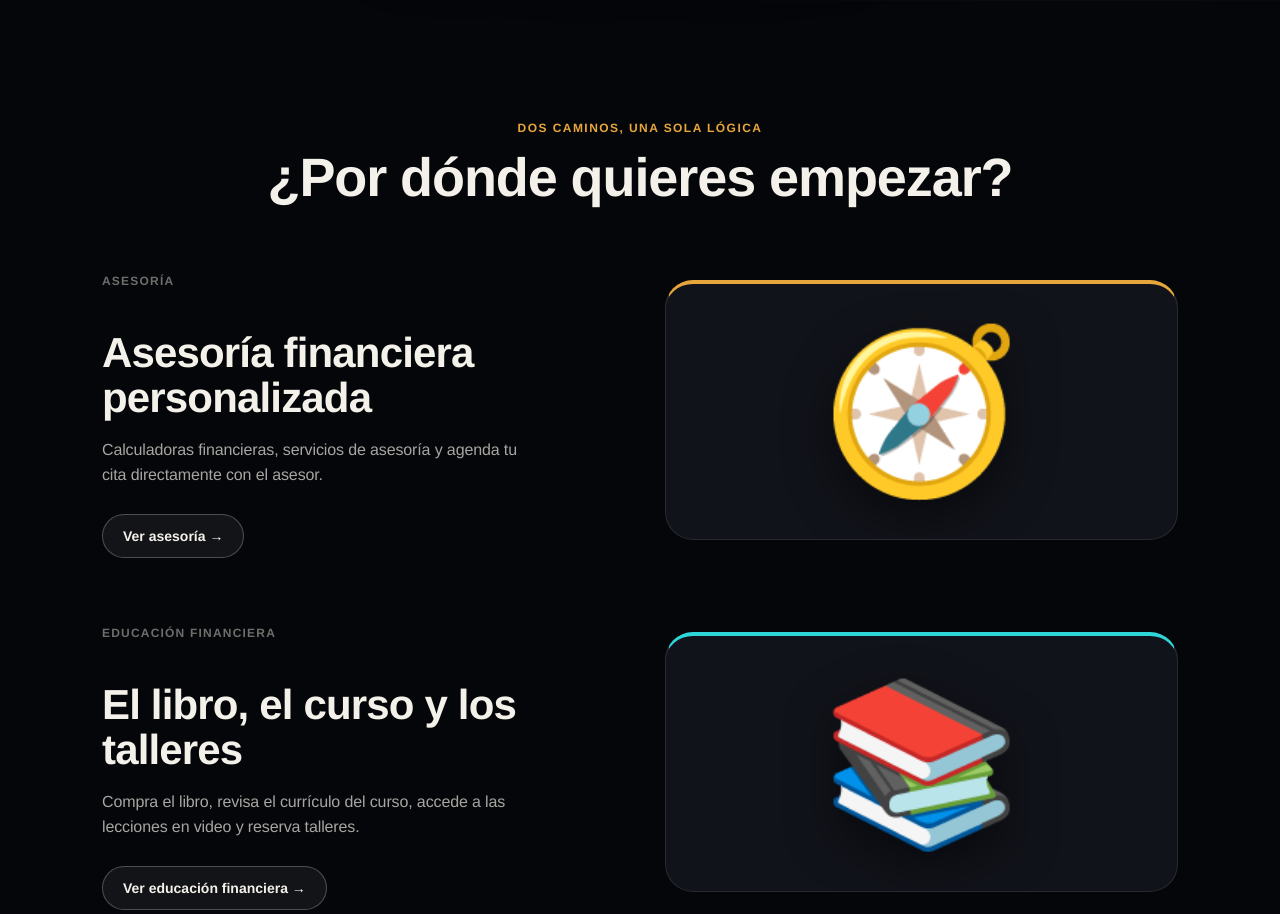
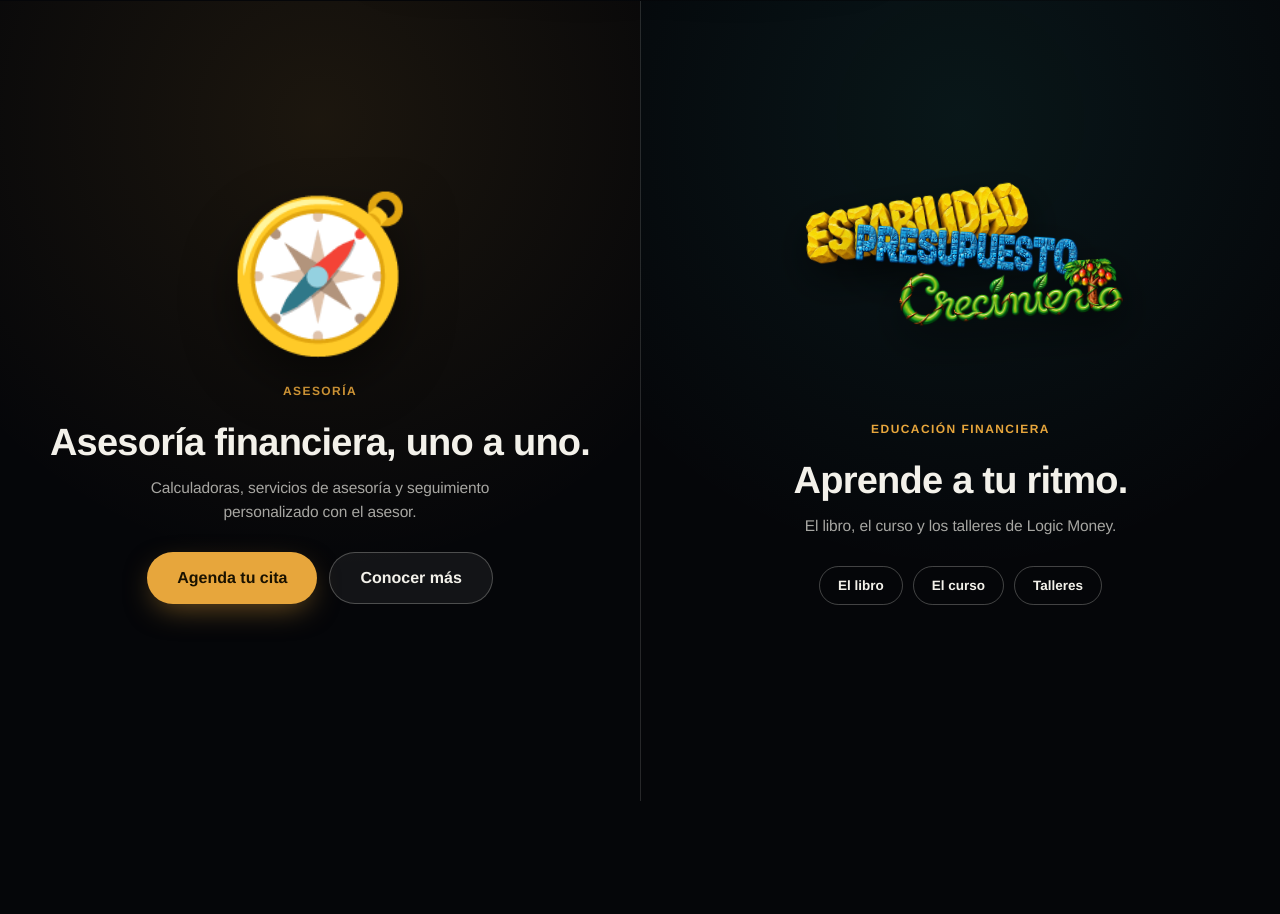
Before and after one commit to maldonadomelvin1996-svg/logic-money-site, a plain HTML site: page index.html in a window 1280 px wide. Shown: the part 924-1838 px from the top of the page. Drawn offline with Linux system fonts and the light colour scheme.

Commit message:
Rediseñar 'Dos caminos' como split-screen a pantalla completa
Asesoría y Educación Financiera pasan de bloques editoriales a dos
mitades de pantalla completa (100vh en escritorio), cada una
completamente clicable (stretched-link) hacia su página, con material
flotante sin tarjetas: un compás grande para Asesoría y un collage de
los wordmarks de marca (Presupuesto/Estabilidad/Crecimiento) para
Educación. Las subcategorías de Educación (libro/curso/talleres)
quedan como píldoras independientes encima del área clicable.

Co-Authored-By: Claude Sonnet 5 <noreply@anthropic.com>
Claude-Session: https://claude.ai/code/session_01Jiddjkco2RsYtca9a7RzYW

```diff
--- a/assets/css/styles.css
+++ b/assets/css/styles.css
@@ -215,37 +215,68 @@ a { color: inherit; }
 .ls-btn-block { width: 100%; }
 
 /* ---------- Two big category tiles ---------- */
-/* ---------- Editorial feature block (texto + imagen oversized, estilo Apple) ---------- */
-.ls-editorial { display: flex; flex-direction: column; gap: 56px; }
-.ls-editorial-row {
-  display: grid;
-  grid-template-columns: 1fr;
-  gap: 36px;
-  align-items: center;
-}
-@media (min-width: 820px) { .ls-editorial-row { grid-template-columns: 1fr 1fr; gap: 50px; } }
-.ls-editorial-row-reverse .ls-editorial-media { order: -1; }
-@media (min-width: 820px) { .ls-editorial-row-reverse .ls-editorial-media { order: 2; } }
+/* ---------- Split screen "determinante" (home): dos categorías, mitad y mitad,
+   material flotante sin tarjetas, estilo portada de revista. ---------- */
+.ls-split { display: flex; flex-direction: column; min-height: 100vh; }
+@media (min-width: 820px) { .ls-split { flex-direction: row; } }
 
-.ls-editorial-tag { font-size: 12px; font-weight: 700; text-transform: uppercase; letter-spacing: 0.1em; color: var(--text-faint); margin-bottom: 14px; }
-.ls-editorial-title { font-size: clamp(28px, 4.2vw, 42px); font-weight: 800; letter-spacing: -0.02em; line-height: 1.08; margin-bottom: 16px; }
-.ls-editorial-desc { font-size: 16px; color: var(--text-mid); line-height: 1.6; letter-spacing: -0.008em; margin-bottom: 26px; max-width: 440px; }
-
-.ls-editorial-media {
+.ls-split-half {
+  position: relative;
+  flex: 1 1 50%;
   display: flex;
+  flex-direction: column;
   align-items: center;
   justify-content: center;
-  min-height: 260px;
-  border-radius: 28px;
-  background: var(--card);
-  border: 1px solid var(--card-border);
-  position: relative;
+  text-align: center;
+  padding: 72px 28px;
+  min-height: 62vh;
   overflow: hidden;
 }
-.ls-editorial-glyph { font-size: 120px; line-height: 1; filter: drop-shadow(0 18px 24px rgba(0,0,0,0.5)); }
-@media (min-width: 640px) { .ls-editorial-glyph { font-size: 160px; } }
-.ls-editorial-asesoria { border-top: 4px solid var(--gold); }
-.ls-editorial-educacion { border-top: 4px solid var(--teal); }
+@media (min-width: 820px) { .ls-split-half { min-height: 100vh; padding: 60px 48px; } }
+
+.ls-split-asesoria { background: radial-gradient(circle at 50% 15%, rgba(231,166,60,0.1), transparent 60%); }
+.ls-split-educacion {
+  background: radial-gradient(circle at 50% 15%, rgba(47,214,217,0.08), transparent 60%);
+  border-top: 1px solid var(--border);
+}
+@media (min-width: 820px) { .ls-split-educacion { border-top: none; border-left: 1px solid var(--border); } }
+
+.ls-split-art { margin-bottom: 36px; }
+.ls-split-glyph { font-size: 110px; display: block; line-height: 1; filter: drop-shadow(0 22px 26px rgba(0,0,0,0.5)); }
+@media (min-width: 640px) { .ls-split-glyph { font-size: 150px; } }
+
+.ls-split-collage { position: relative; width: 240px; height: 150px; }
+@media (min-width: 640px) { .ls-split-collage { width: 320px; height: 190px; } }
+.ls-split-collage-img {
+  position: absolute;
+  width: 72%;
+  height: auto;
+  object-fit: contain;
+  filter: drop-shadow(0 16px 20px rgba(0,0,0,0.55));
+}
+.ls-split-collage-1 { top: 0; left: 0; transform: rotate(-9deg); z-index: 1; }
+.ls-split-collage-2 { top: 18%; left: 16%; transform: rotate(4deg); z-index: 2; }
+.ls-split-collage-3 { top: 36%; left: 30%; transform: rotate(-4deg); z-index: 3; }
+
+.ls-split-title { font-size: clamp(26px, 3.6vw, 38px); font-weight: 800; letter-spacing: -0.02em; line-height: 1.1; margin: 10px 0 12px; }
+.ls-split-desc { font-size: 15.5px; color: var(--text-mid); line-height: 1.55; letter-spacing: -0.008em; max-width: 360px; margin: 0 0 28px; }
+
+.ls-split-actions { position: relative; z-index: 2; display: flex; flex-wrap: wrap; gap: 12px; justify-content: center; }
+.ls-split-pills { position: relative; z-index: 2; display: flex; flex-wrap: wrap; gap: 10px; justify-content: center; }
+.ls-split-pill {
+  font-size: 13.5px;
+  font-weight: 700;
+  color: var(--text);
+  text-decoration: none;
+  padding: 11px 18px;
+  border-radius: 999px;
+  border: 1px solid var(--border-strong);
+  transition: border-color .15s ease, background .15s ease;
+}
+.ls-split-pill:hover { background: rgba(255,255,255,0.05); border-color: var(--teal); }
+.ls-split-action { position: relative; z-index: 2; }
+
+.ls-split-hit { position: absolute; inset: 0; z-index: 1; }
 
 /* ---------- Highlights carousel (banda mist, estilo Apple) ---------- */
 .ls-highlights-scroll {
--- a/index.html
+++ b/index.html
@@ -52,36 +52,36 @@
     </div>
   </section>
 
-  <section class="ls-section" id="caminos">
-    <div class="ls-wrap">
-      <div class="ls-reveal">
-        <p class="ls-eyebrow ls-center">Dos caminos, una sola lógica</p>
-        <h2 class="ls-h2 ls-center">¿Por dónde quieres empezar?</h2>
+  <section class="ls-split" id="caminos">
+    <div class="ls-split-half ls-split-asesoria ls-reveal">
+      <div class="ls-split-art">
+        <span class="ls-split-glyph">🧭</span>
       </div>
-      <div class="ls-editorial" style="margin-top:56px">
-        <div class="ls-editorial-row ls-reveal">
-          <div>
-            <p class="ls-editorial-tag">Asesoría</p>
-            <h3 class="ls-editorial-title">Asesoría financiera personalizada</h3>
-            <p class="ls-editorial-desc">Calculadoras financieras, servicios de asesoría y agenda tu cita directamente con el asesor.</p>
-            <a class="ls-btn ls-btn-ghost ls-btn-sm" href="asesoria.html">Ver asesoría →</a>
-          </div>
-          <div class="ls-editorial-media ls-editorial-asesoria">
-            <span class="ls-editorial-glyph">🧭</span>
-          </div>
-        </div>
-        <div class="ls-editorial-row ls-editorial-row-reverse ls-reveal">
-          <div>
-            <p class="ls-editorial-tag">Educación financiera</p>
-            <h3 class="ls-editorial-title">El libro, el curso y los talleres</h3>
-            <p class="ls-editorial-desc">Compra el libro, revisa el currículo del curso, accede a las lecciones en video y reserva talleres.</p>
-            <a class="ls-btn ls-btn-ghost ls-btn-sm" href="educacion.html">Ver educación financiera →</a>
-          </div>
-          <div class="ls-editorial-media ls-editorial-educacion">
-            <span class="ls-editorial-glyph">📚</span>
-          </div>
-        </div>
+      <p class="ls-eyebrow">Asesoría</p>
+      <h2 class="ls-split-title">Asesoría financiera, uno a uno.</h2>
+      <p class="ls-split-desc">Calculadoras, servicios de asesoría y seguimiento personalizado con el asesor.</p>
+      <div class="ls-split-actions">
+        <a class="ls-btn ls-btn-primary ls-split-action" href="asesoria.html#agendar">Agenda tu cita</a>
+        <a class="ls-btn ls-btn-ghost ls-split-action" href="asesoria.html">Conocer más</a>
       </div>
+      <a class="ls-split-hit" href="asesoria.html" aria-label="Ir a Asesoría"></a>
+    </div>
+
+    <div class="ls-split-half ls-split-educacion ls-reveal">
+      <div class="ls-split-art ls-split-collage">
+        <img src="assets/img/flows/estabilidad.png" alt="" class="ls-split-collage-img ls-split-collage-1">
+        <img src="assets/img/flows/presupuesto.png" alt="" class="ls-split-collage-img ls-split-collage-2">
+        <img src="assets/img/flows/crecimiento.png" alt="" class="ls-split-collage-img ls-split-collage-3">
+      </div>
+      <p class="ls-eyebrow">Educación financiera</p>
+      <h2 class="ls-split-title">Aprende a tu ritmo.</h2>
+      <p class="ls-split-desc">El libro, el curso y los talleres de Logic Money.</p>
+      <div class="ls-split-pills">
+        <a class="ls-split-pill ls-split-action" href="educacion.html#libro">El libro</a>
+        <a class="ls-split-pill ls-split-action" href="educacion.html#curso">El curso</a>
+        <a class="ls-split-pill ls-split-action" href="educacion.html#talleres">Talleres</a>
+      </div>
+      <a class="ls-split-hit" href="educacion.html" aria-label="Ir a Educación Financiera"></a>
     </div>
   </section>
 
```
